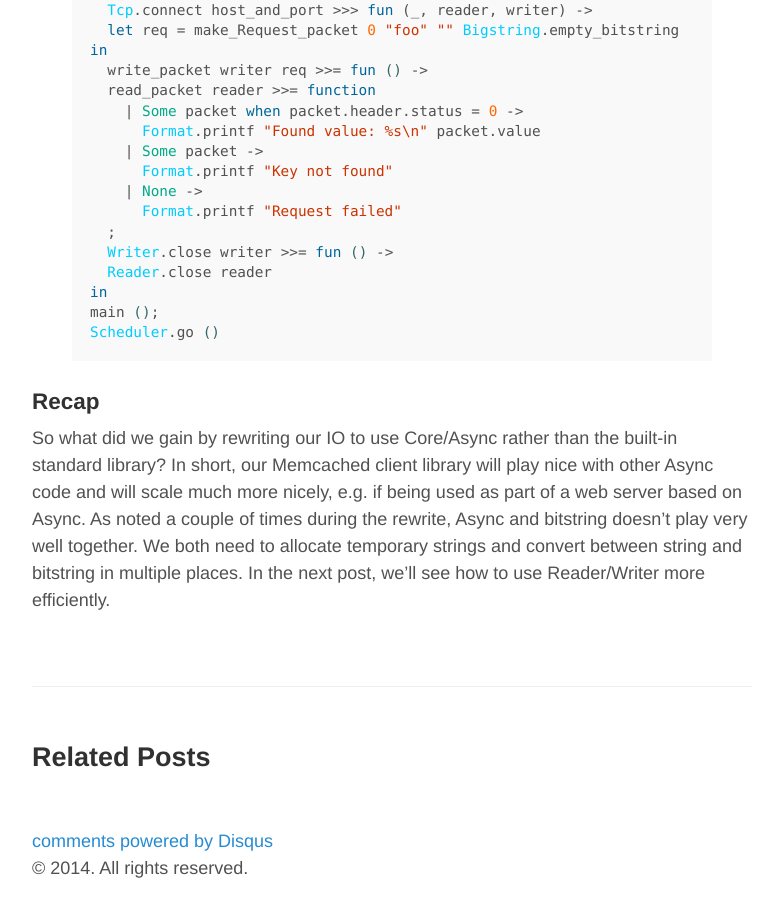
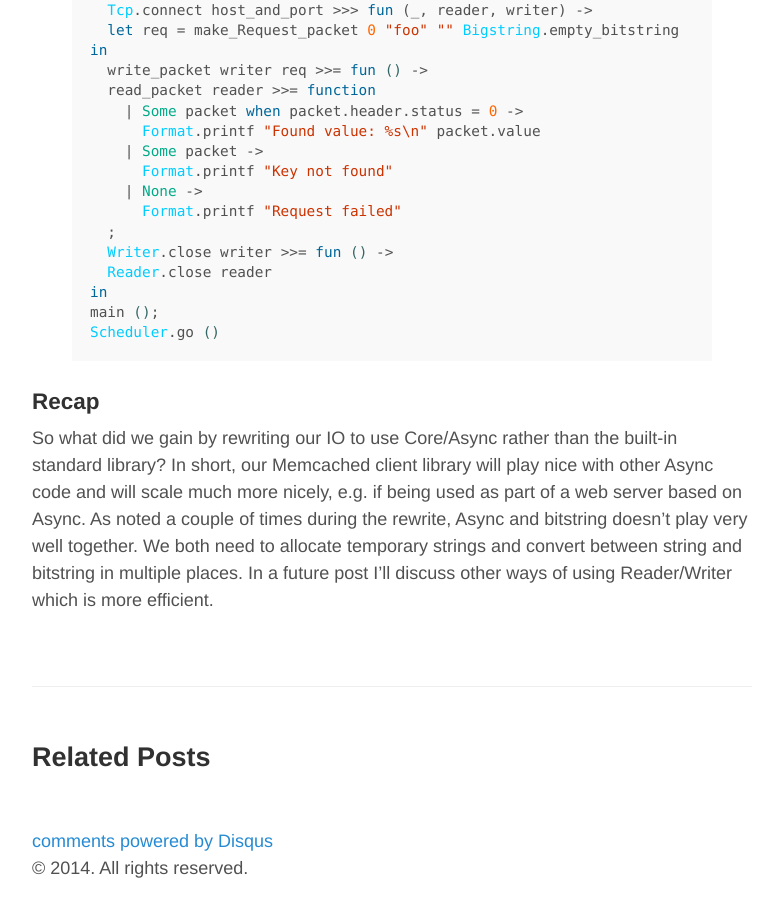
Before and after one commit to andreas/andreas.github.io, a Jekyll site: the page built from _posts/2014-09-05-improved-memcached-client-with-core-and-async.md, in a window 1280 px wide and 900 px high, scrolled down 3379 px. Shown: the whole window, without its empty margins (248-1027 px from the left). Built offline with Jekyll 4.4.1, drawn with Linux system fonts in a browser that asks for light colours; Markdown is read by kramdown in place of the engine named in the settings; comment, search, counter and statistics services are not loaded.

Commit message:
Minor tweak.

```diff
--- a/_posts/2014-09-05-improved-memcached-client-with-core-and-async.md
+++ b/_posts/2014-09-05-improved-memcached-client-with-core-and-async.md
@@ -134,4 +134,4 @@ Scheduler.go ()
 
 ### Recap
 
-So what did we gain by rewriting our IO to use Core/Async rather than the built-in standard library? In short, our Memcached client library will play nice with other Async code and will scale much more nicely, e.g. if being used as part of a web server based on Async. As noted a couple of times during the rewrite, Async and bitstring doesn't play very well together. We both need to allocate temporary strings and convert between string and bitstring in multiple places. In the next post, we'll see how to use Reader/Writer more efficiently.
+So what did we gain by rewriting our IO to use Core/Async rather than the built-in standard library? In short, our Memcached client library will play nice with other Async code and will scale much more nicely, e.g. if being used as part of a web server based on Async. As noted a couple of times during the rewrite, Async and bitstring doesn't play very well together. We both need to allocate temporary strings and convert between string and bitstring in multiple places. In a future post I'll discuss other ways of using Reader/Writer which is more efficient.
```
